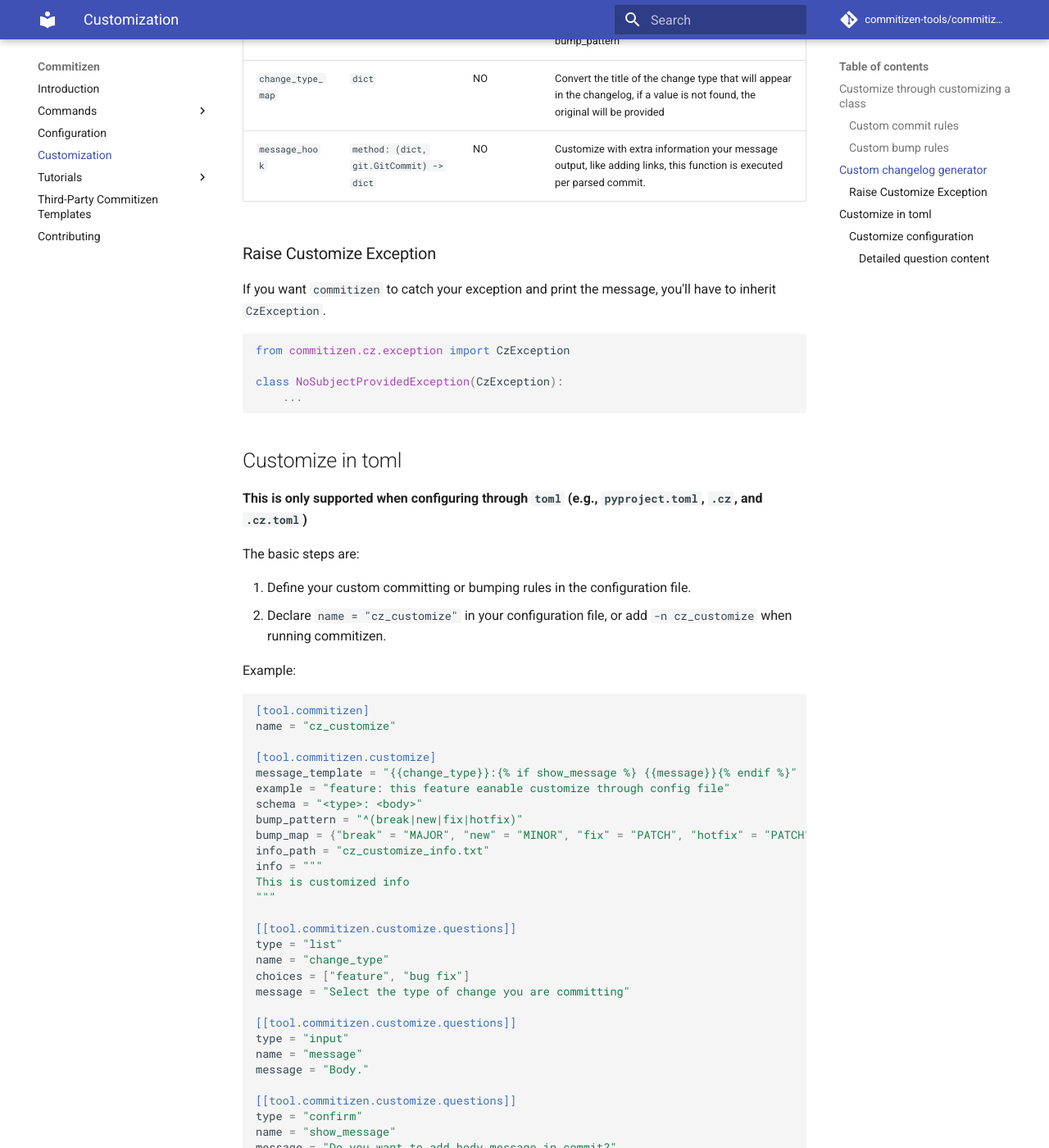
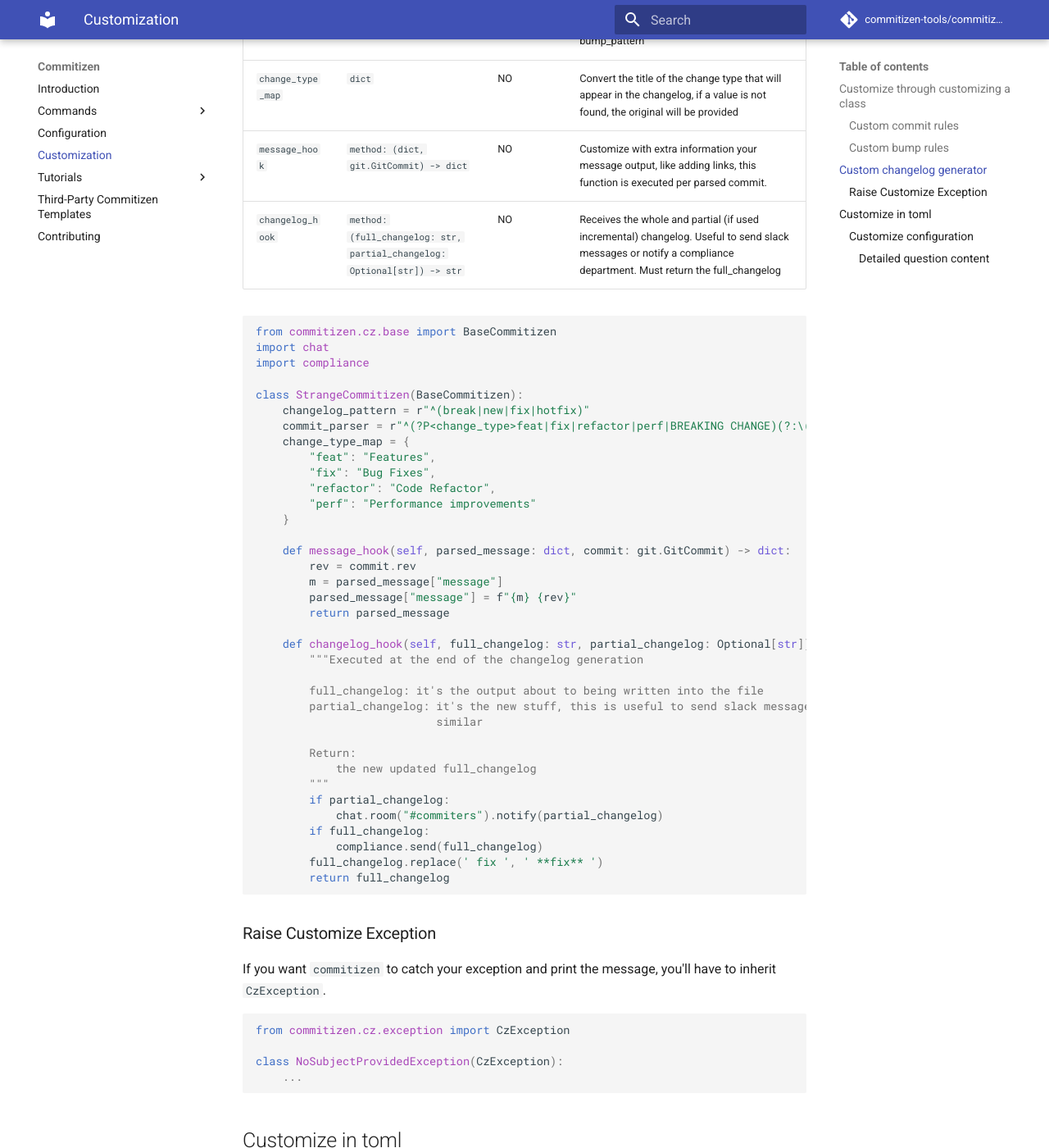
Before and after one commit to commitizen-tools/commitizen, an MkDocs documentation site: the page built from docs/customization.md, in a window 1280 px wide and 1400 px high, scrolled down 3194 px. Shown: the whole window at 82% size. Built offline with MkDocs 1.6.1 and Material for MkDocs 9.7.7, drawn with Linux system fonts in a browser that asks for light colours; comment, search, counter and statistics services are not loaded.

Commit message:
docs: add info about creating hooks

````diff
--- a/docs/changelog.md
+++ b/docs/changelog.md
@@ -124,10 +124,15 @@
 cz changelog --incremental
 ```
 
-## TODO
+## Hooks
 
-- [ ] support for hooks: this would allow introduction of custom information in the commiter, like a github or jira url. Eventually we could build a `CzConventionalGithub`, which would add links to commits
-- [x] support for map: allow the usage of a `change_type` mapper, to convert from feat to feature for example.
+Supported hook methods:
+
+- per parsed message: useful to add links
+- end of changelog generation: useful to send slack or chat message, or notify another department
+
+Read more about hooks in the [customization page][customization]
 
 [keepachangelog]: https://keepachangelog.com/
 [semver]: https://semver.org/
+[customization]: ./customization.md
--- a/docs/customization.md
+++ b/docs/customization.md
@@ -137,12 +137,52 @@
 The changelog generator should just work in a very basic manner without touching anything.
 You can customize it of course, and this are the variables you need to add to your custom `BaseCommitizen`.
 
-| Parameter           | Type                                    | Required | Description                                                                                                                                         |
-| ------------------- | --------------------------------------- | -------- | --------------------------------------------------------------------------------------------------------------------------------------------------- |
-| `commit_parser`     | `str`                                   | NO       | Regex which should provide the variables explained in the [changelog description][changelog-des]                                                    |
-| `changelog_pattern` | `str`                                   | NO       | Regex to validate the commits, this is useful to skip commits that don't meet your rulling standards like a Merge. Usually the same as bump_pattern |
-| `change_type_map`   | `dict`                                  | NO       | Convert the title of the change type that will appear in the changelog, if a value is not found, the original will be provided                      |
-| `message_hook`      | `method: (dict, git.GitCommit) -> dict` | NO       | Customize with extra information your message output, like adding links, this function is executed per parsed commit.                               |
+| Parameter           | Type                                                                     | Required | Description                                                                                                                                                     |
+| ------------------- | ------------------------------------------------------------------------ | -------- | --------------------------------------------------------------------------------------------------------------------------------------------------------------- |
+| `commit_parser`     | `str`                                                                    | NO       | Regex which should provide the variables explained in the [changelog description][changelog-des]                                                                |
+| `changelog_pattern` | `str`                                                                    | NO       | Regex to validate the commits, this is useful to skip commits that don't meet your rulling standards like a Merge. Usually the same as bump_pattern             |
+| `change_type_map`   | `dict`                                                                   | NO       | Convert the title of the change type that will appear in the changelog, if a value is not found, the original will be provided                                  |
+| `message_hook`      | `method: (dict, git.GitCommit) -> dict`                                  | NO       | Customize with extra information your message output, like adding links, this function is executed per parsed commit.                                           |
+| `changelog_hook`    | `method: (full_changelog: str, partial_changelog: Optional[str]) -> str` | NO       | Receives the whole and partial (if used incremental) changelog. Useful to send slack messages or notify a compliance department. Must return the full_changelog |
+
+```python
+from commitizen.cz.base import BaseCommitizen
+import chat
+import compliance
+
+class StrangeCommitizen(BaseCommitizen):
+    changelog_pattern = r"^(break|new|fix|hotfix)"
+    commit_parser = r"^(?P<change_type>feat|fix|refactor|perf|BREAKING CHANGE)(?:\((?P<scope>[^()\r\n]*)\)|\()?(?P<breaking>!)?:\s(?P<message>.*)?"
+    change_type_map = {
+        "feat": "Features",
+        "fix": "Bug Fixes",
+        "refactor": "Code Refactor",
+        "perf": "Performance improvements"
+    }
+
+    def message_hook(self, parsed_message: dict, commit: git.GitCommit) -> dict:
+        rev = commit.rev
+        m = parsed_message["message"]
+        parsed_message["message"] = f"{m} {rev}"
+        return parsed_message
+
+    def changelog_hook(self, full_changelog: str, partial_changelog: Optional[str]) -> str:
+        """Executed at the end of the changelog generation
+
+        full_changelog: it's the output about to being written into the file
+        partial_changelog: it's the new stuff, this is useful to send slack messages or
+                           similar
+
+        Return:
+            the new updated full_changelog
+        """
+        if partial_changelog:
+            chat.room("#commiters").notify(partial_changelog)
+        if full_changelog:
+            compliance.send(full_changelog)
+        full_changelog.replace(' fix ', ' **fix** ')
+        return full_changelog
+```
 
 [changelog-des]: ./changelog.md#description
 
````
Also changed, not shown: 1 other file.
